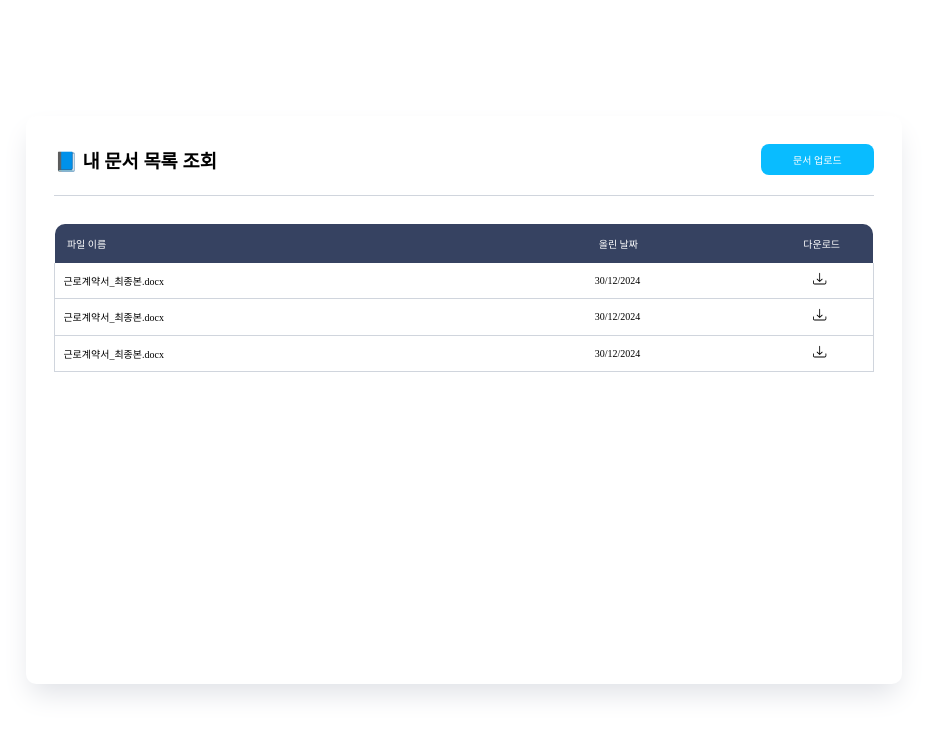
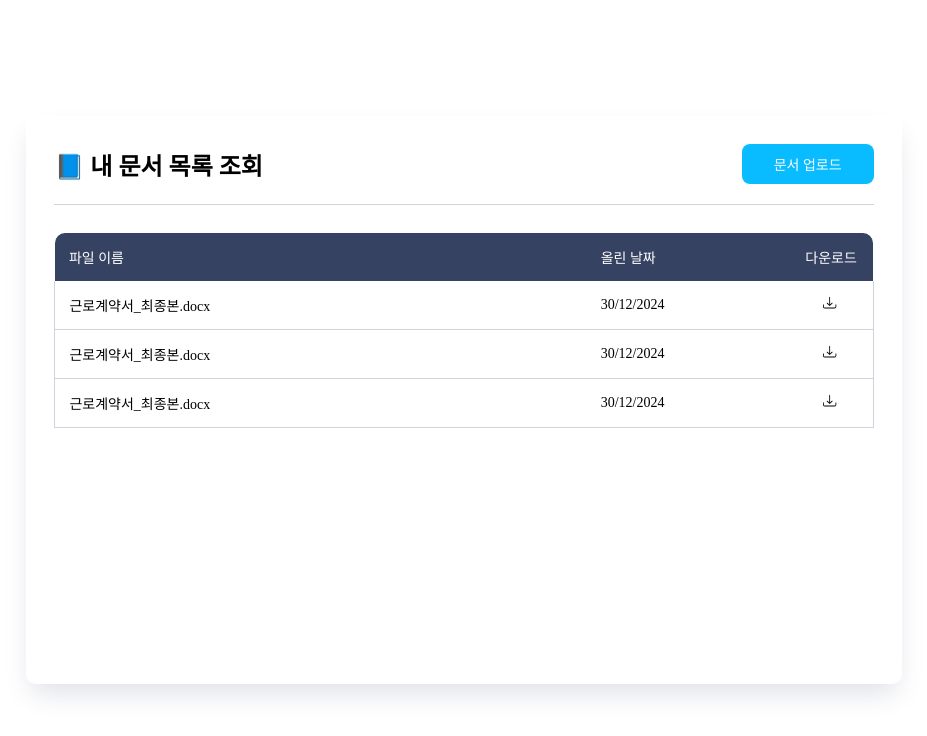
Before and after one commit to yunadada/likelion_LawBot, a React (Vite) app: page /dview in a window 1280 px wide. Shown: the top 736 px of the page, without its empty margins (176-1103 px from the left). Built offline with nearby package versions, Linux system fonts and the light colour scheme; a web font is replaced by a local one.

Commit message:
chore: 코드래빗 리뷰 반영

```diff
--- a/src/components/DView/DView.css
+++ b/src/components/DView/DView.css
@@ -27,7 +27,7 @@
   padding-bottom: 20px;
 }
 
-.title > h3 {
+.title > h2 {
   margin: 0;
 }
 
@@ -35,9 +35,10 @@
   background-color: #09bcff;
   color: white;
   border: none;
-  padding: 8px 32px;
+  padding: 10px 32px;
   border-radius: 8px;
-  font-size: 10px;
+  font-size: 14px;
+  cursor: pointer;
 }
 
 .content {
@@ -48,7 +49,7 @@
   width: 100%;
   table-layout: fixed;
   border-collapse: collapse;
-  font-size: 10px;
+  font-size: 14px;
 }
 
 .table > thead {
@@ -58,7 +59,7 @@
 }
 
 .table th {
-  padding: 12px;
+  padding: 14px;
   font-weight: 100;
 }
 
@@ -76,12 +77,13 @@
 }
 
 .table td {
-  padding: 8px;
+  padding: 14px;
   border-bottom: 1px solid #d0d5dd;
 }
 
 .downloadButton {
-  padding-left: 14px;
+  padding-left: 18px;
   background-color: transparent;
   border: none;
+  cursor: pointer;
 }
--- a/src/components/DView/DView.jsx
+++ b/src/components/DView/DView.jsx
@@ -6,11 +6,11 @@ const DView = () => {
     <div className="background">
       <div className="container">
         <div className="title">
-          <h3>📘 내 문서 목록 조회</h3>
+          <h2>📘 내 문서 목록 조회</h2>
           <button> 문서 업로드</button>
         </div>
         <div className="content">
-          <table className="table">
+          <table className="table" role="table" aria-label="문서 목록">
             <colgroup>
               <col style={{ width: "65%" }} />
               <col style={{ width: "25%" }} />
@@ -18,9 +18,9 @@ const DView = () => {
             </colgroup>
             <thead>
               <tr>
-                <th>파일 이름</th>
-                <th>올린 날짜</th>
-                <th>다운로드</th>
+                <th scope="col">파일 이름</th>
+                <th scope="col">올린 날짜</th>
+                <th scope="col">다운로드</th>
               </tr>
             </thead>
             <tbody>
```
Also changed, not shown: src/components/Modal/Modal.css (+8 -9 lines).
